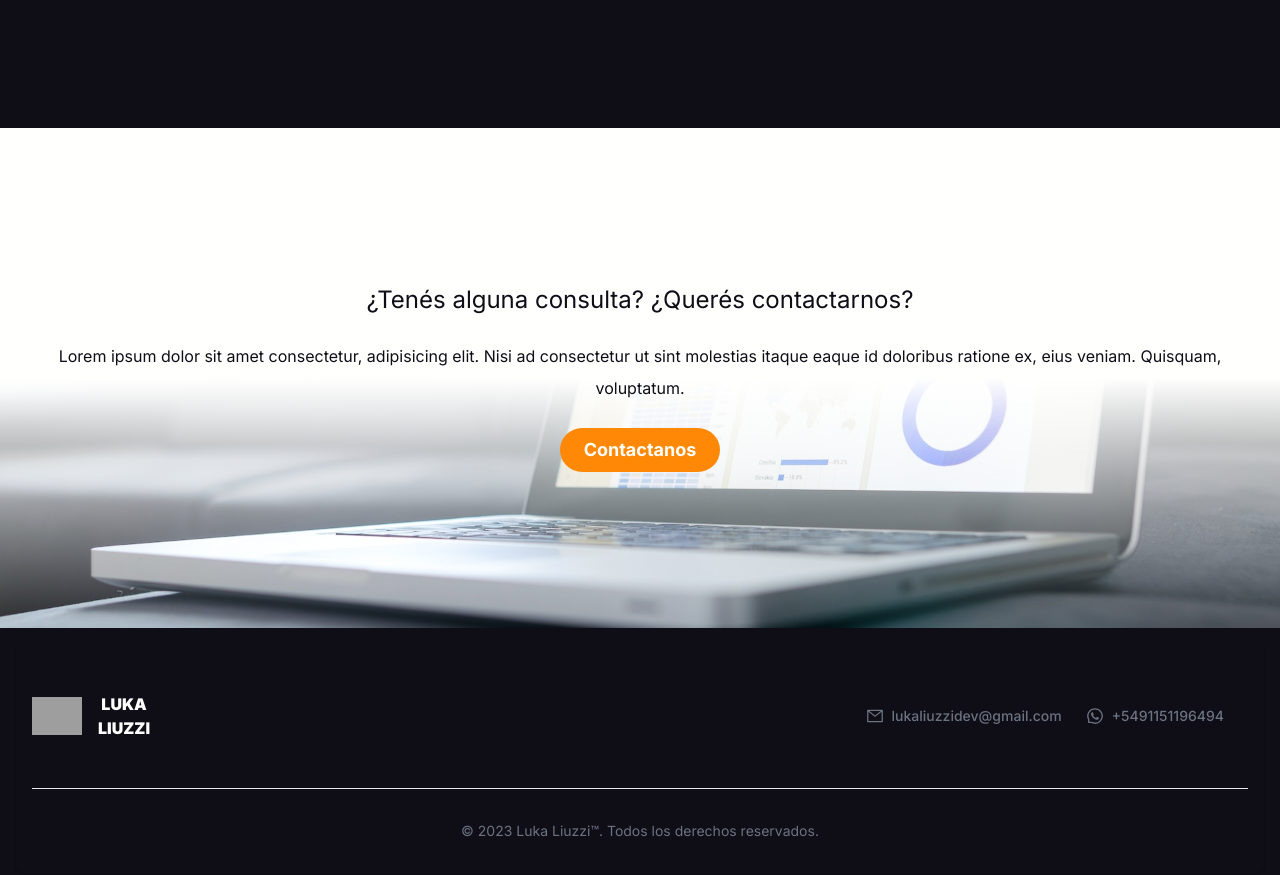
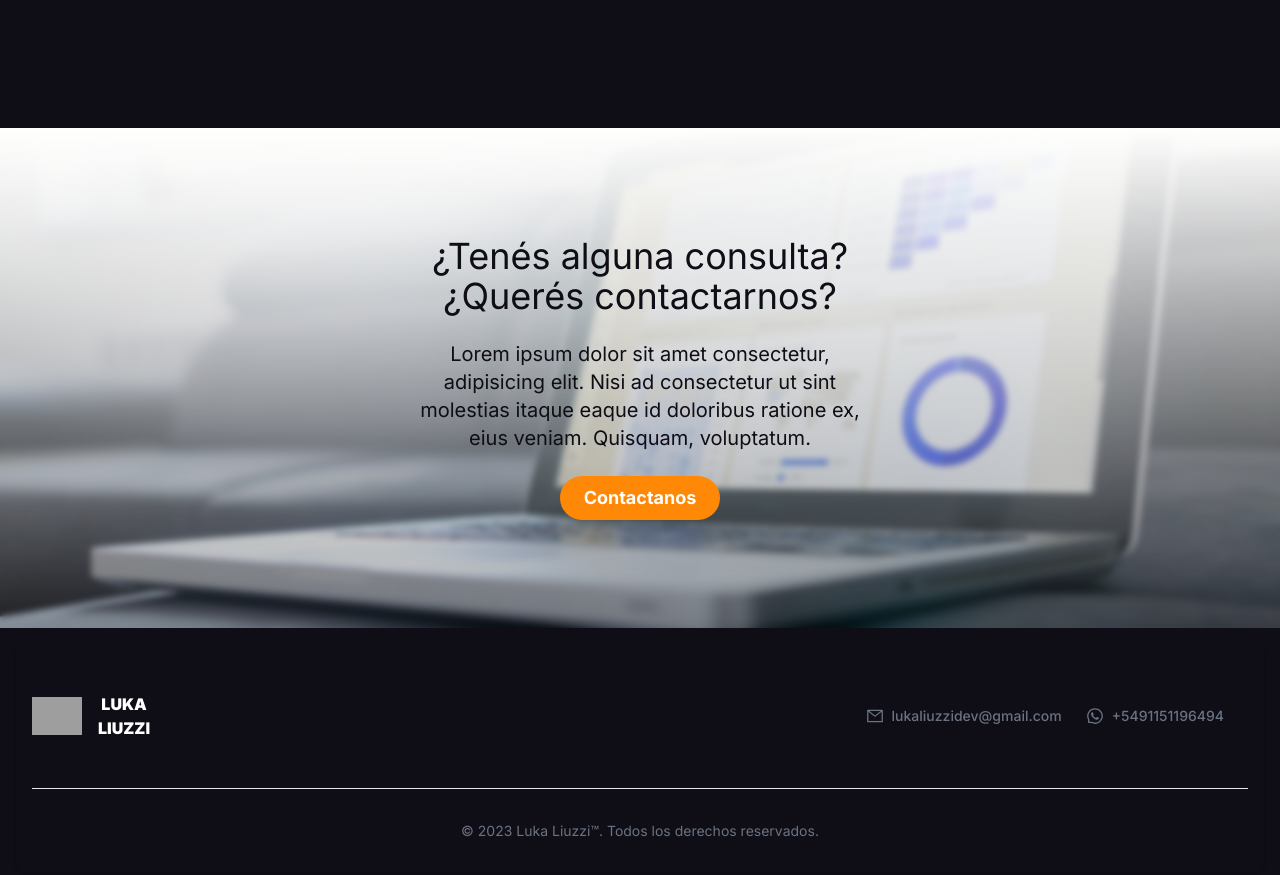
Before and after one commit to LukaLiuzzi/mycompany, a Next.js app: page / in a window 1280 px wide. Shown: the part 1500-2375 px from the top of the page. Built offline with nearby package versions, Linux system fonts and the light colour scheme; grey boxes are pictures that could not be loaded.

Commit message:
Contact Section improve

```diff
--- a/src/app/components/ContactSection.tsx
+++ b/src/app/components/ContactSection.tsx
@@ -10,22 +10,24 @@ const ContactSection = () => {
           alt="Contact"
           width={1920}
           height={1080}
-          className="object-cover h-full w-full"
+          className="object-cover h-full w-full opacity-70"
         />
-        <div className="absolute bg-gradient-to-b from-primary via-primary to-transparent z-10 top-0 left-0 w-full h-full flex flex-col justify-center items-center px-4">
-          <h2 className="text-2xl text-background z-20 text-center">
+        <div className="absolute bg-gradient-to-b from-primary to-transparent z-10 top-0 left-0 w-full h-full flex flex-col justify-center items-center px-4 backdrop-blur-[3px]">
+          <div className="max-w-md z-40">
+            <h2 className="text-2xl text-background z-20 text-center lg:text-4xl">
               ¿Tenés alguna consulta? ¿Querés contactarnos?
             </h2>
-          <p className="text-md text-background text-bg z-20 text-center mt-6 leading-8">
+            <p className="text-lg text-background text-bg z-20 text-center mt-6 leading-8 lg:text-xl">
               Lorem ipsum dolor sit amet consectetur, adipisicing elit. Nisi ad
-            consectetur ut sint molestias itaque eaque id doloribus ratione ex,
-            eius veniam. Quisquam, voluptatum.
+              consectetur ut sint molestias itaque eaque id doloribus ratione
+              ex, eius veniam. Quisquam, voluptatum.
             </p>
-          <Link href="/contact">
+            <Link href="/contact" className="flex justify-center items-center">
               <button className="bg-button text-buttonText text-lg font-bold px-6 py-2 rounded-full z-20 mt-6">
                 Contactanos
               </button>
             </Link>
+          </div>
         </div>
       </div>
     </section>
```
Lines whose indentation alone changed are shown as unchanged.
